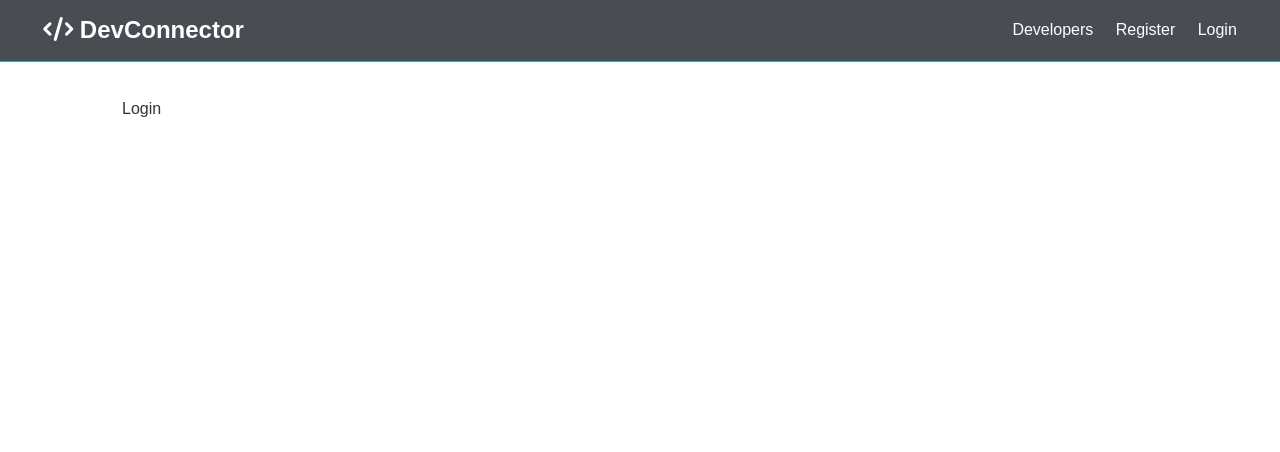
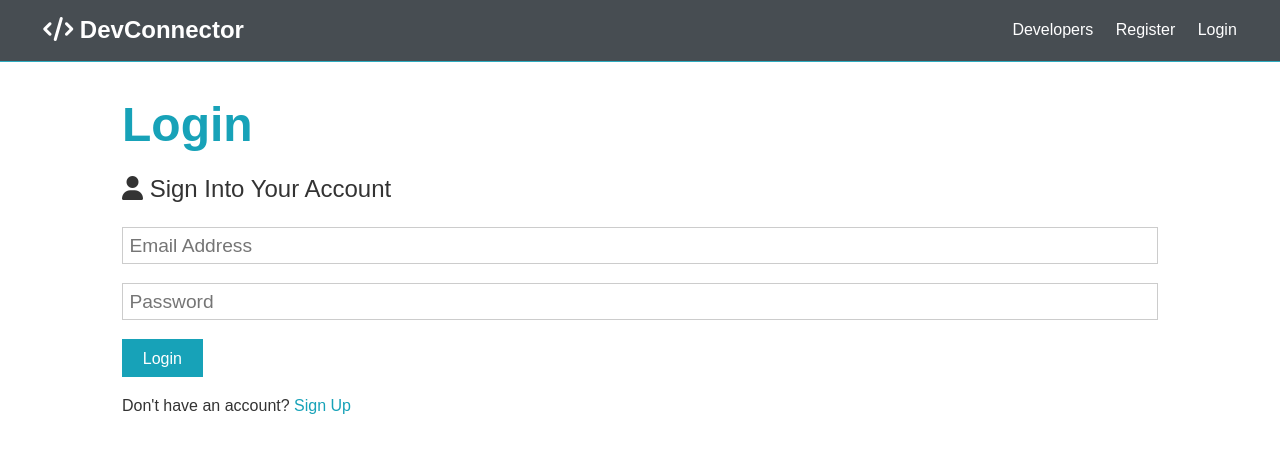
Before and after one commit to CodeLyoko2610/devConnector-try1, a React (Create React App) app in the folder client/: page /login in a window 1280 px wide. Shown: the top 452 px of the page. Built offline with nearby package versions, Linux system fonts and the light colour scheme.

Commit message:
Login component: Add Login frontend template based on Register component template.

```diff
--- a/client/src/components/auth/Login.js
+++ b/client/src/components/auth/Login.js
@@ -1,7 +1,62 @@
-import React from 'react';
+import React, { Fragment, useState } from 'react';
+import { Link } from 'react-router-dom';
 
 const Login = () => {
-  return <div>Login</div>;
+  //Create state variable using useState Hook
+  const [formData, setFormData] = useState({
+    email: '',
+    password: ''
+  });
+
+  //Destructuring formData
+  let { email, password } = formData;
+
+  //Set new state inside the onChange method
+  const onChange = e => {
+    setFormData({ ...formData, [e.target.name]: e.target.value });
+  };
+
+  //Submit form data
+  const onSubmit = async e => {
+    e.preventDefault(); //prevent from default submitting
+    console.log('Login succeeded.');
+  };
+
+  return (
+    <Fragment>
+      <h1 className='large text-primary'>Login</h1>
+      <p className='lead'>
+        <i className='fas fa-user'></i> Sign Into Your Account
+      </p>
+      <form className='form' onSubmit={e => onSubmit(e)}>
+        <div className='form-group'>
+          <input
+            type='email'
+            placeholder='Email Address'
+            name='email'
+            value={email}
+            onChange={e => onChange(e)}
+          />
+        </div>
+
+        <div className='form-group'>
+          <input
+            type='password'
+            placeholder='Password'
+            name='password'
+            minLength='6'
+            value={password}
+            onChange={e => onChange(e)}
+          />
+        </div>
+
+        <input type='submit' className='btn btn-primary' value='Login' />
+      </form>
+      <p className='my-1'>
+        Don't have an account? <Link to='/register'>Sign Up</Link>
+      </p>
+    </Fragment>
+  );
 };
 
 export default Login;
--- a/client/src/components/auth/Register.js
+++ b/client/src/components/auth/Register.js
@@ -104,7 +104,7 @@
         <input type='submit' className='btn btn-primary' value='Register' />
       </form>
       <p className='my-1'>
-        Already have an account? <Link to='/login'>Sign In</Link>
+        Already have an account? <Link to='/login'>Log In</Link>
       </p>
     </Fragment>
   );
```
